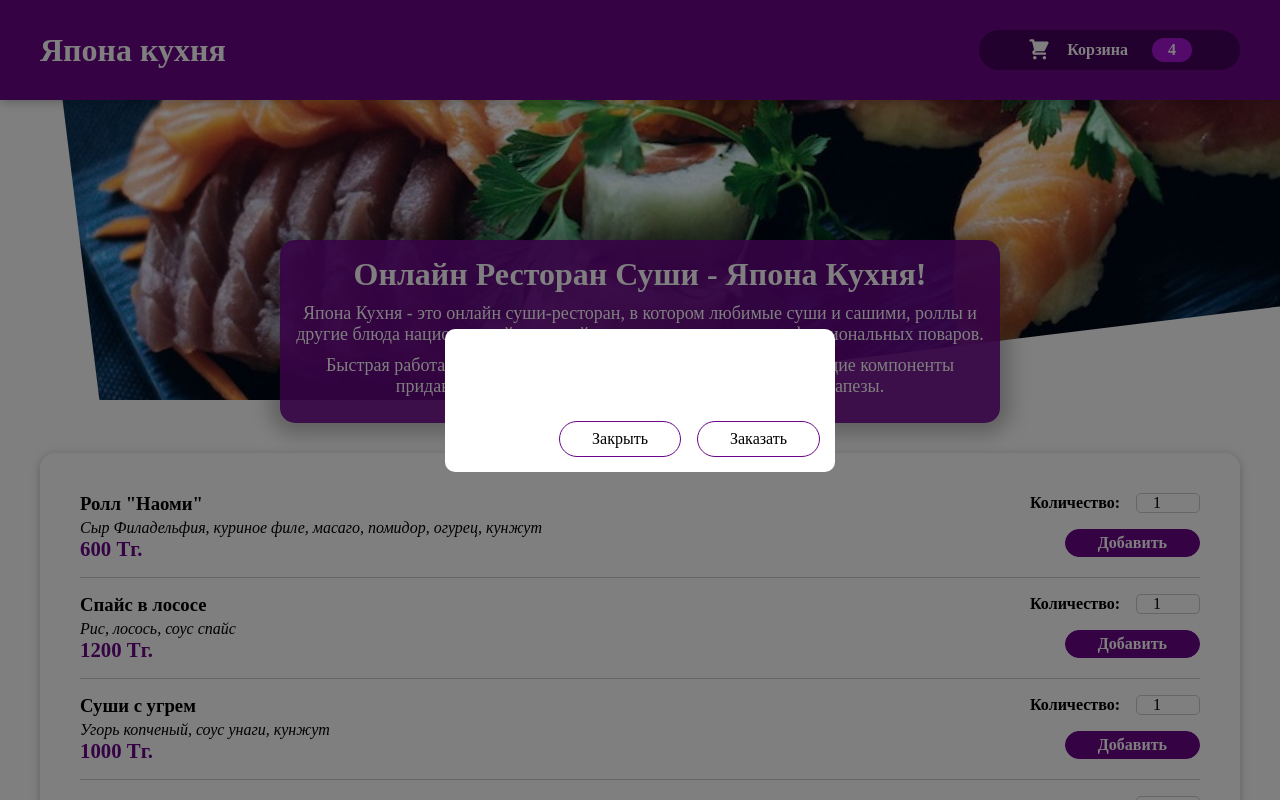
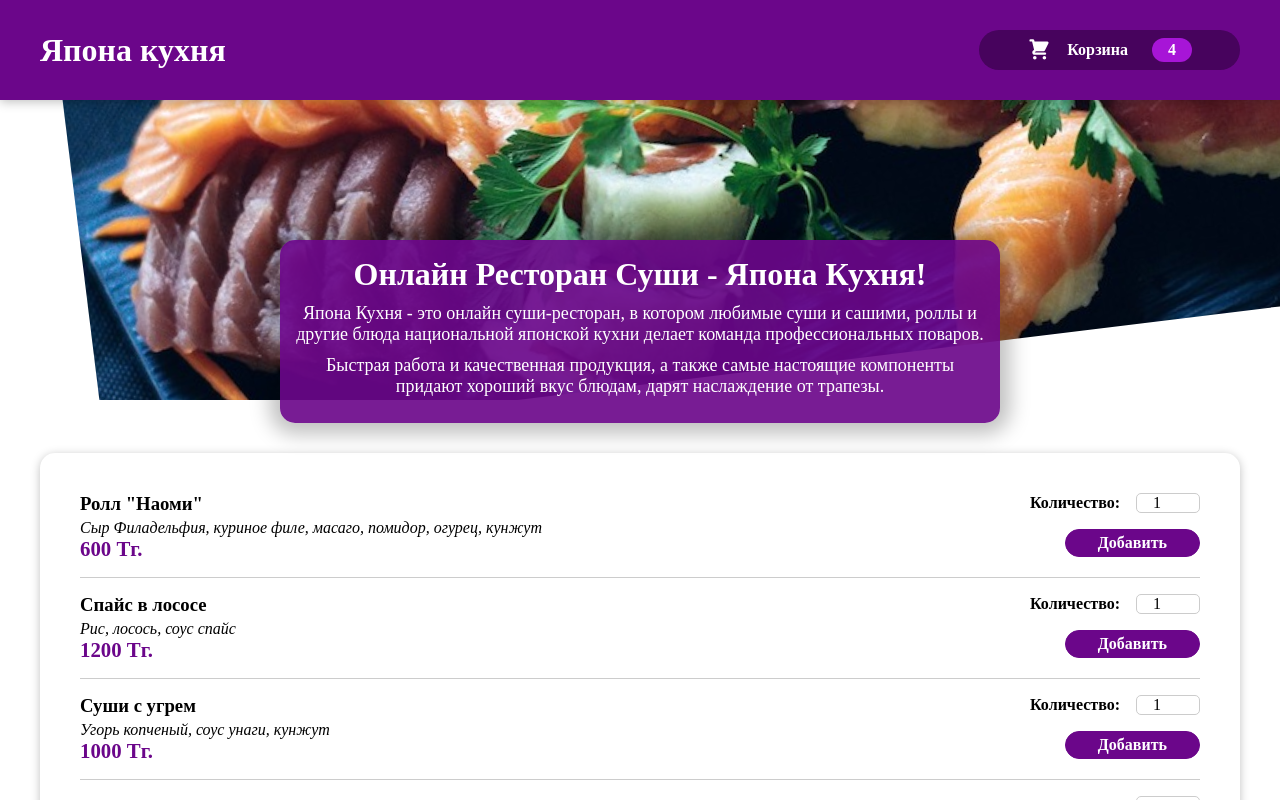
Before and after one commit to GlinskiiIvan/japanese-cuisine, a React (Create React App) app: page / in a window 1280 px wide. Shown: the top 800 px of the page. Built offline with nearby package versions, Linux system fonts and the light colour scheme.

Commit message:
added open and close modal window

```diff
--- a/src/Components/Cart/Cart.jsx
+++ b/src/Components/Cart/Cart.jsx
@@ -29,7 +29,7 @@ const Cart = (props) => {
                 <span>Итого: 4200 Тг.</span>
             </div>
             <div className={styles.actions}>
-                <button>Закрыть</button>
+                <button onClick={() => props.closeModal()}>Закрыть</button>
                 <button>Заказать</button>
             </div>
         </div>
--- a/src/Components/Layout/Header/Header.jsx
+++ b/src/Components/Layout/Header/Header.jsx
@@ -11,7 +11,6 @@ const Header = (props) => {
                 <div className={`container ${styles.headerContent}`}>
                     <h1>Япона кухня</h1>
                     <HeaderCartButton />
-                    <ModalWindow><Cart /></ModalWindow>
                 </div>
             </header>
         </React.Fragment>
--- a/src/Components/Layout/Header/HeaderCartButton/HeaderCartButton.jsx
+++ b/src/Components/Layout/Header/HeaderCartButton/HeaderCartButton.jsx
@@ -1,14 +1,24 @@
-import React from 'react';
+import React, {useState} from 'react';
 import styles from './HeaderCartButton.module.scss'
 import CartIcon from "../../../Cart/CartIcon/CartIcon";
+import Cart from "../../../Cart/Cart";
+import ModalWindow from "../../../UI/ModalWindow/ModalWindow";
 
 const HeaderCartButton = (props) => {
+    const [showModal, setShowModal] = useState(false);
+    const closeModal = () => {
+        setShowModal(false);
+    };
+
     return (
-        <button className={styles.button}>
-            <span className={styles.icon}><CartIcon /></span>
-            <span>Корзина</span>
-            <span className={styles.badge}>4</span>
-        </button>
+        <React.Fragment>
+            <button className={styles.button} onClick={() => setShowModal(true)}>
+                <span className={styles.icon}><CartIcon /></span>
+                <span>Корзина</span>
+                <span className={styles.badge}>4</span>
+            </button>
+            {showModal && <ModalWindow><Cart closeModal={closeModal} /></ModalWindow>}
+        </React.Fragment>
     );
 };
 
```
